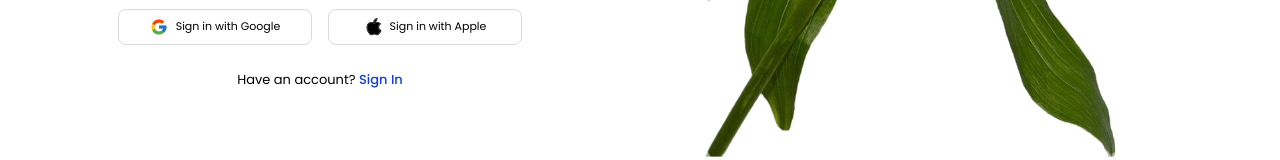
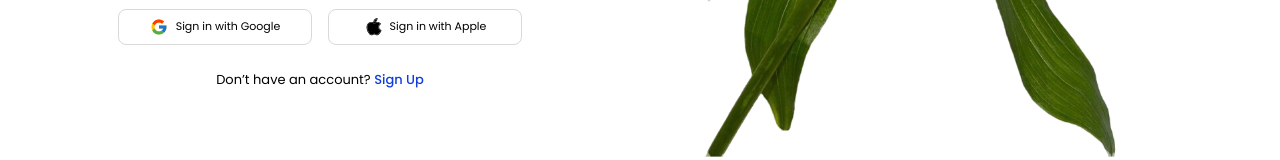
Before and after one commit to stefoine/appdev1-final-practical-exam, a React (Vite) app: page / in a window 1280 px wide. Shown: the part 578-738 px from the top of the page. Built offline with nearby package versions, Linux system fonts and the light colour scheme.

Commit message:
Update Login bottom section

```diff
--- a/src/components/Login/Login.jsx
+++ b/src/components/Login/Login.jsx
@@ -70,8 +70,8 @@ function Login() {
           </div>
 
           <p className={styles.bottomText}>
-            Have an account?{' '}
-            <a href="#signin">Sign In</a>
+            Don’t have an account?{' '}
+            <a href="#signup">Sign Up</a>
           </p>
 
         </div>
```
Also changed, not shown: Buenaflor-login-bottom.png (added).
